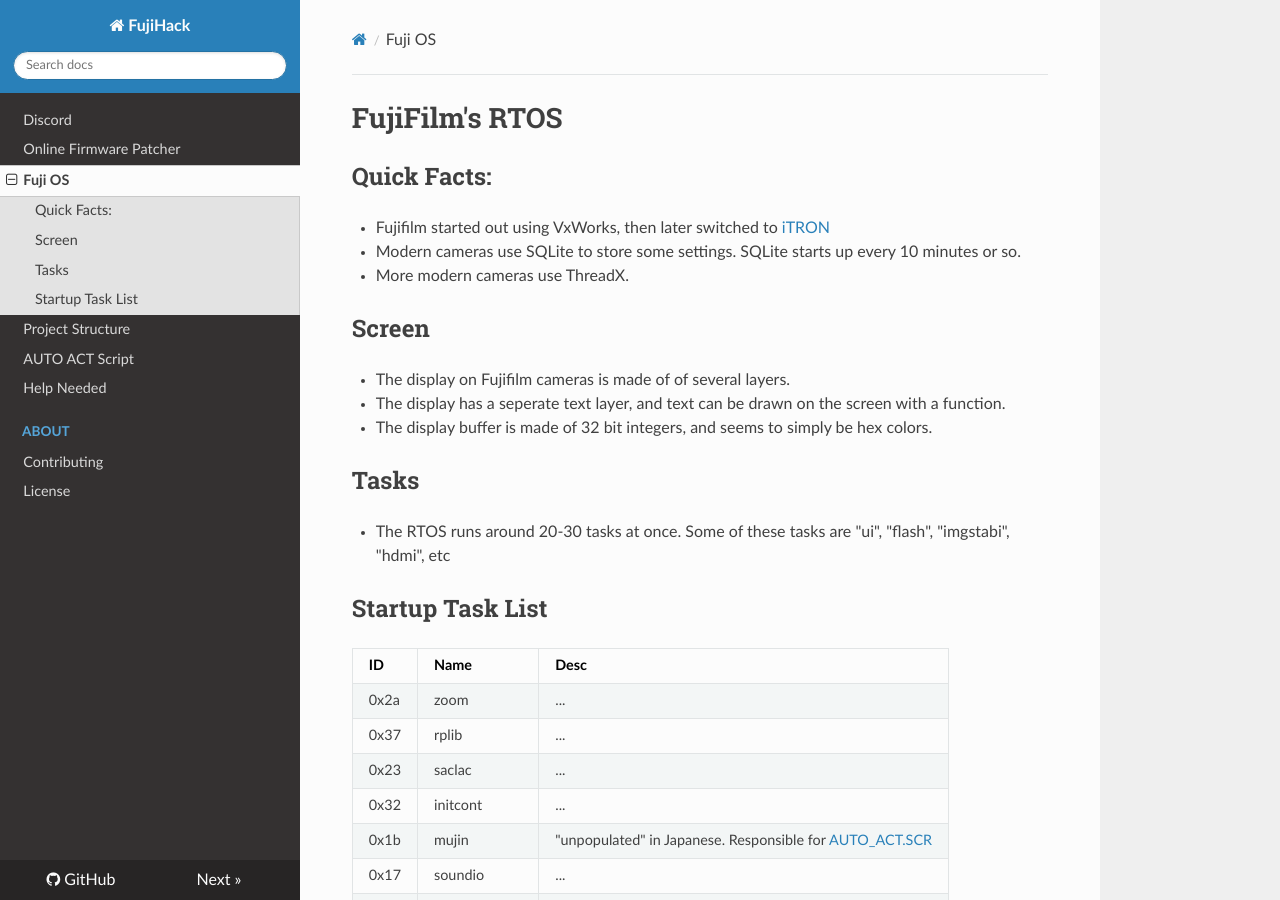
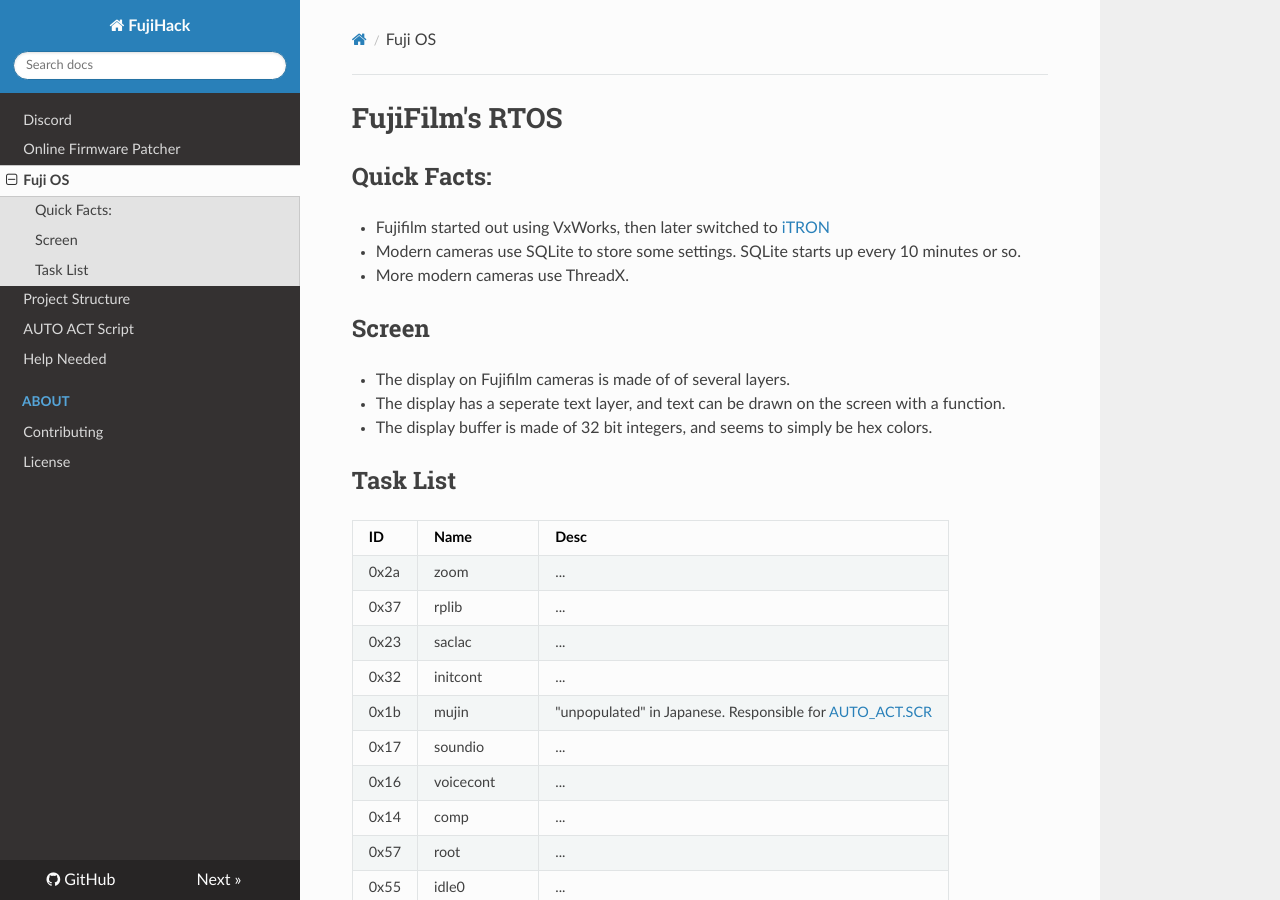
Before and after one commit to fujihack/wiki, an MkDocs documentation site: the page built from docs/fujirtos.md, in a window 1280 px wide and 900 px high. Built offline with MkDocs 1.6.1, drawn with Linux system fonts in a browser that asks for light colours; nearby versions of some CDN libraries.

Commit message:
Update fujirtos.md

```diff
--- a/docs/fujirtos.md
+++ b/docs/fujirtos.md
@@ -10,10 +10,7 @@
 - The display has a seperate text layer, and text can be drawn on the screen with a function.
 - The display buffer is made of 32 bit integers, and seems to simply be hex colors.
 
-## Tasks
-- The RTOS runs around 20-30 tasks at once. Some of these tasks are "ui", "flash", "imgstabi", "hdmi", etc
-
-## Startup Task List
+## Task List
 
 | ID | Name | Desc |
 | - | - | - |
```
